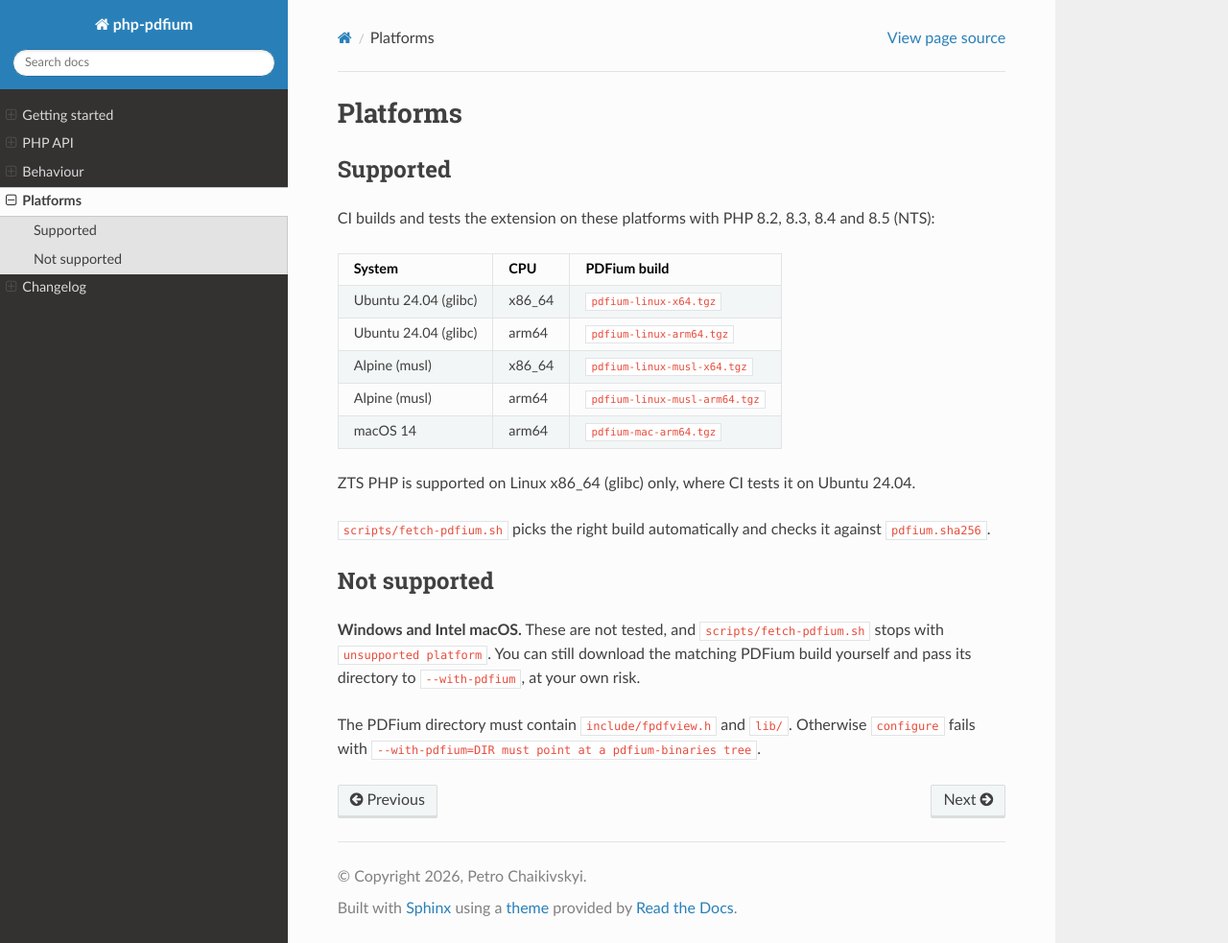
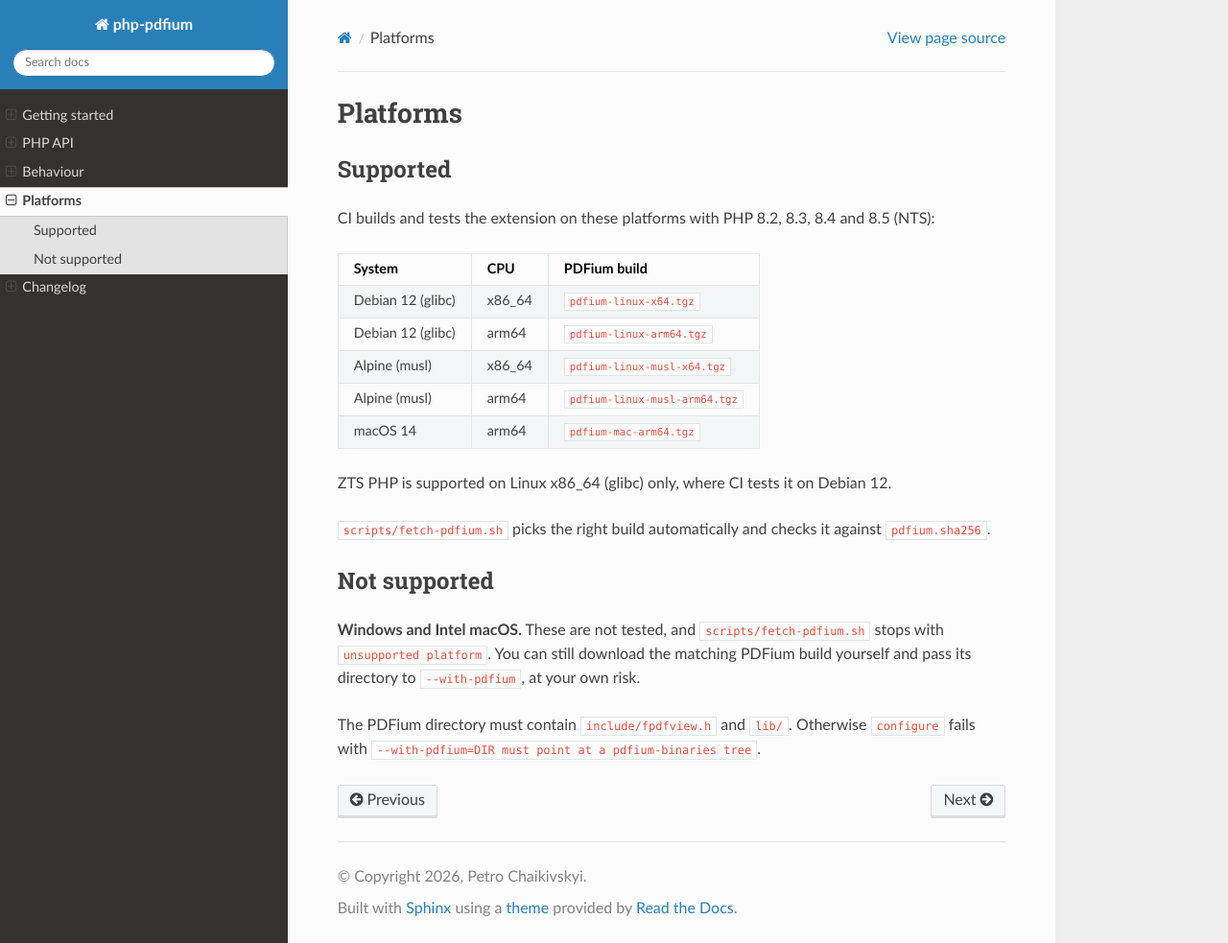
Before and after one commit to chaikivskyi/php-pdfium, a Sphinx documentation site: the page built from docs/platforms.rst, in a window 1280 px wide and 983 px high. Shown: the whole window at 96% size. Built offline with Sphinx 7.4.7 and the Read the Docs theme 3.1.0, drawn with Linux system fonts in a browser that asks for light colours.

Commit message:
ci: run the Linux jobs in prebuilt images published by a CI images workflow

```diff
--- a/docs/introduction.rst
+++ b/docs/introduction.rst
@@ -215,7 +215,8 @@ PHP's ``build/gen_stub.php``.
 
 CI builds with ``-Wall -Wextra -Werror``, checks that ``pdfium_arginfo.h`` matches the stub, and
 runs the tests on every supported platform and PHP version, and also under Valgrind,
-AddressSanitizer and UndefinedBehaviorSanitizer.
+AddressSanitizer and UndefinedBehaviorSanitizer. The Linux jobs run in prebuilt images from
+``ci/docker/``, which the ``CI images`` workflow publishes to ``ghcr.io``.
 
 Build these docs:
 
--- a/docs/platforms.rst
+++ b/docs/platforms.rst
@@ -12,10 +12,10 @@ CI builds and tests the extension on these platforms with PHP 8.2, 8.3, 8.4 and
    * - System
      - CPU
      - PDFium build
-   * - Ubuntu 24.04 (glibc)
+   * - Debian 12 (glibc)
      - x86_64
      - ``pdfium-linux-x64.tgz``
-   * - Ubuntu 24.04 (glibc)
+   * - Debian 12 (glibc)
      - arm64
      - ``pdfium-linux-arm64.tgz``
    * - Alpine (musl)
@@ -28,7 +28,7 @@ CI builds and tests the extension on these platforms with PHP 8.2, 8.3, 8.4 and
      - arm64
      - ``pdfium-mac-arm64.tgz``
 
-ZTS PHP is supported on Linux x86_64 (glibc) only, where CI tests it on Ubuntu 24.04.
+ZTS PHP is supported on Linux x86_64 (glibc) only, where CI tests it on Debian 12.
 
 ``scripts/fetch-pdfium.sh`` picks the right build automatically and checks it against
 ``pdfium.sha256``.
```
Also changed, not shown: 4 other files.
